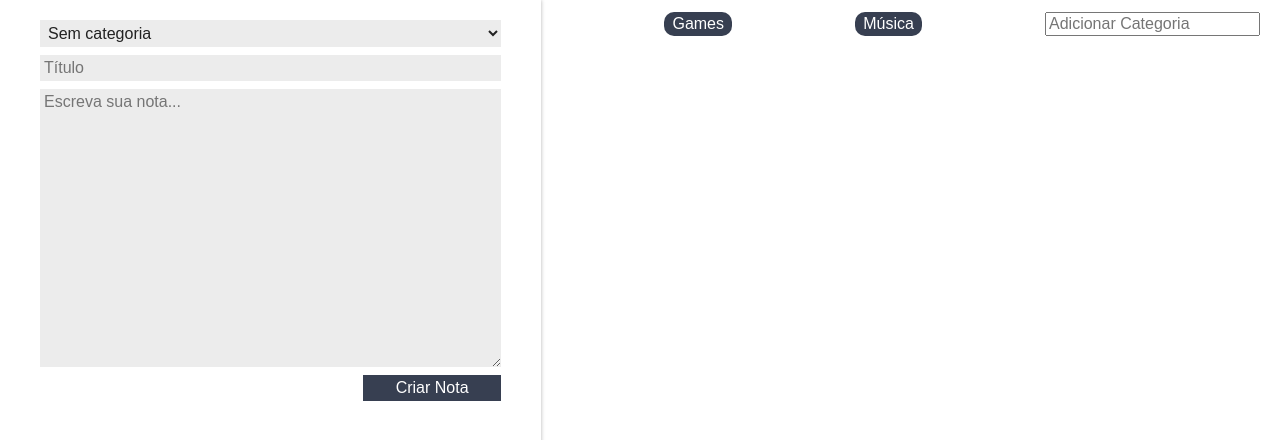
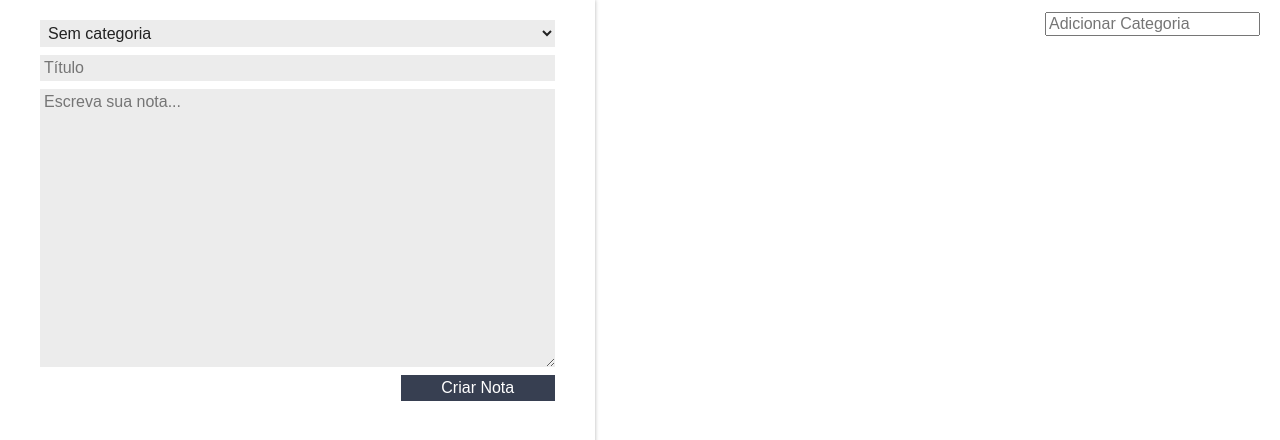
Before and after one commit to LuisLimaIt/react_ciclo-de-vida-dos-componentes, a React (Create React App) app: page / in a window 1280 px wide. Shown: the top 440 px of the page. Built offline with nearby package versions, Linux system fonts and the light colour scheme; the HTML template or start-up script is replaced by a standard one.

Commit message:
Criando fonte de dados

```diff
--- a/src/App.js
+++ b/src/App.js
@@ -4,51 +4,31 @@ import ListaDeCategorias from "./components/ListaDeCategorias";
 import FormularioCadastro from "./components/FormularioCadastro";
 import "./assets/App.css";
 import './assets/index.css';
+import Categorias from "./dados/Categorias";
+import ArrayDeNotas from "./dados/Notas";
 class App extends Component {
 
   constructor(){
     super();
 
-    this.state = {
-      notas:[],
-      categorias:["Games", "Música"]
-    }
-  }
-
-  criarNota(titulo, texto, categoria){
-    const novaNota = {titulo, texto, categoria};
-    const novoArrayNotas = [...this.state.notas,novaNota]
-    const novoEstado = {
-      notas:novoArrayNotas
-    }
-    this.setState(novoEstado)
-  }
-
-  adicionarCategoria(nomeCategoria) {
-    const novoArrayCategorias = [...this.state.categorias, nomeCategoria]
-    const novoEstado = {...this.state, categorias: novoArrayCategorias};
-    this.setState(novoEstado);
-  }
- deletarNota(index){
-    let arrayNotas = this.state.notas;
-    arrayNotas.splice(index,1);
-    this.setState({notas:arrayNotas});
+    this.categorias = new Categorias();
+    this.notas = new ArrayDeNotas();
   }
 
   render() {
     return (
       <section className="conteudo">
         <FormularioCadastro
-          categorias={this.state.categorias}
-          criarNota={this.criarNota.bind(this)}
+          categorias={this.categorias.categorias}
+          criarNota={this.notas.criarNota}
         />
         <main className="conteudo-principal">
           <ListaDeCategorias
-            adicionarCategoria={this.adicionarCategoria.bind(this)}
-            categorias={this.state.categorias} />
+            adicionarCategoria={this.categorias.adicionarCategoria}
+            categorias={this.categorias.categorias} />
           <ListaDeNotas
-            apagarNota={this.deletarNota.bind(this)}
-            notas={this.state.notas}
+            apagarNota={this.notas.apagarNota}
+            notas={this.notas.notas}
           />
         </main>
       </section>
--- /dev/null
+++ b/src/dados/Categorias.js
@@ -0,0 +1,9 @@
+export default class Categorias {
+    constructor() {
+        this.categorias = [];
+    }
+
+    adicionarCategoria(novaCategoria) {
+        this.categorias.push(novaCategoria);
+    }
+}
--- /dev/null
+++ b/src/dados/Notas.js
@@ -0,0 +1,22 @@
+export default class ArrayDeNotas {
+    constructor() {
+        this.notas = [];
+    }
+
+    adicionarNota(titulo, texto, categoria) {
+        const novaNota = new Nota(titulo, texto, categoria);
+        this.notas.push(novaNota);
+    }
+
+    apagarNota(indice) {
+        this.notas.splice(indice, 1);
+    }
+}
+
+class Nota {
+    constructor(titulo, texto, categoria) {
+        this.titulo = titulo;
+        this.texto = texto;
+        this.categoria = categoria;
+    }
+}
```
